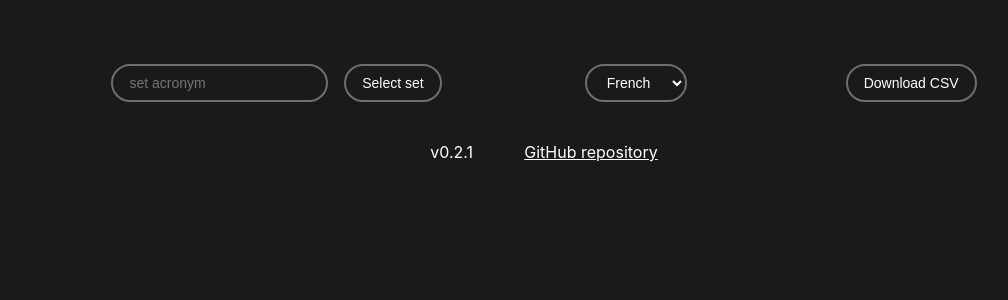
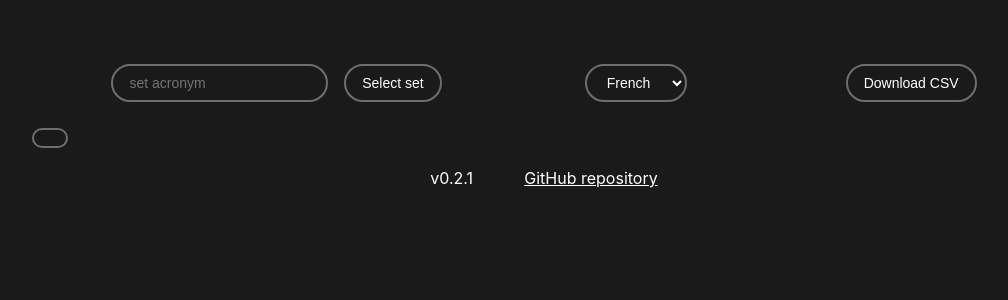
Before and after one commit to Vredeza/moxfield-bulkimporter, a React (Create React App) app: page / in a window 1280 px wide. Shown: the top 300 px of the page, without its empty margins (96-1104 px from the left). Built offline with nearby package versions, Linux system fonts and the light colour scheme; the HTML template or start-up script is replaced by a standard one.

Commit message:
Removed console.log s

```diff
--- a/src/App.js
+++ b/src/App.js
@@ -46,7 +46,6 @@ function App() {
                 setCards([])
                 getAllCards(response.data.search_uri).then(cards => {
                     setCards(cards)
-                    console.log(cards);
                     setCardAmounts(Array(cards.length).fill(0))
                     setFoilCardAmounts(Array(cards.length).fill(0))
                 });
@@ -153,6 +152,7 @@ function App() {
             {cards.length === 0 && setMessage !== "" &&
                 <Loading/>
             }
+            <div><button onClick={() => console.log(cards)}></button></div>
         </div>
     );
 }
--- a/src/CardTab.js
+++ b/src/CardTab.js
@@ -8,14 +8,12 @@ function CardTab({cards, cardAmounts, setCardAmounts, foilCardAmounts, setFoilCa
     const [symbology, setSymbology] = useState([])
 
     const handleUpdateCardAmount = (index, newValue) => {
-        console.log("nouvelle valeur")
         const newCardAmounts = [...cardAmounts];
         newCardAmounts[index] = newValue;
         setCardAmounts(newCardAmounts);
     };
 
     const handleUpdateFoilCardAmount = (index, newValue) => {
-        console.log("nouvelle valeur foil")
         const newFoilCardAmounts = [...foilCardAmounts];
         newFoilCardAmounts[index] = newValue;
         setFoilCardAmounts(newFoilCardAmounts);
@@ -32,7 +30,6 @@ function CardTab({cards, cardAmounts, setCardAmounts, foilCardAmounts, setFoilCa
                 });
 
                 setSymbology(formatedSymbology);
-                console.log(symbology);
             })
             .catch((error) => {
                 console.log(error);
```
